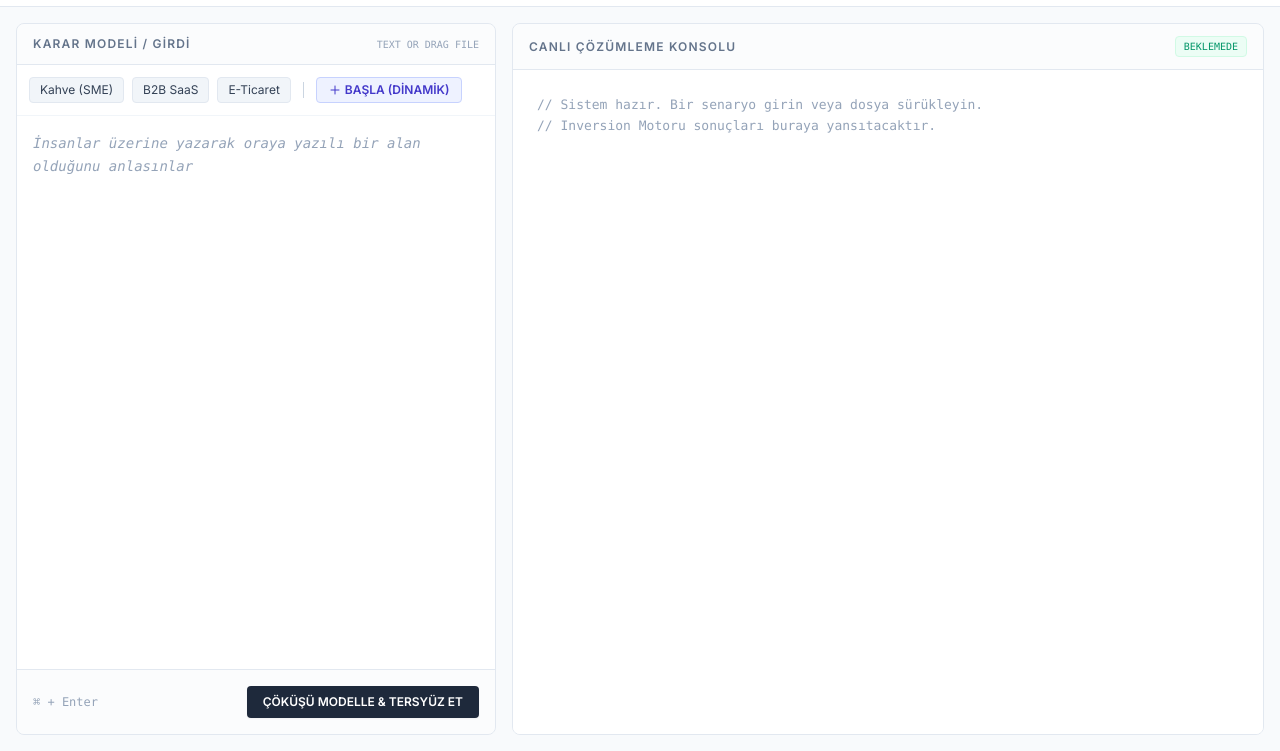
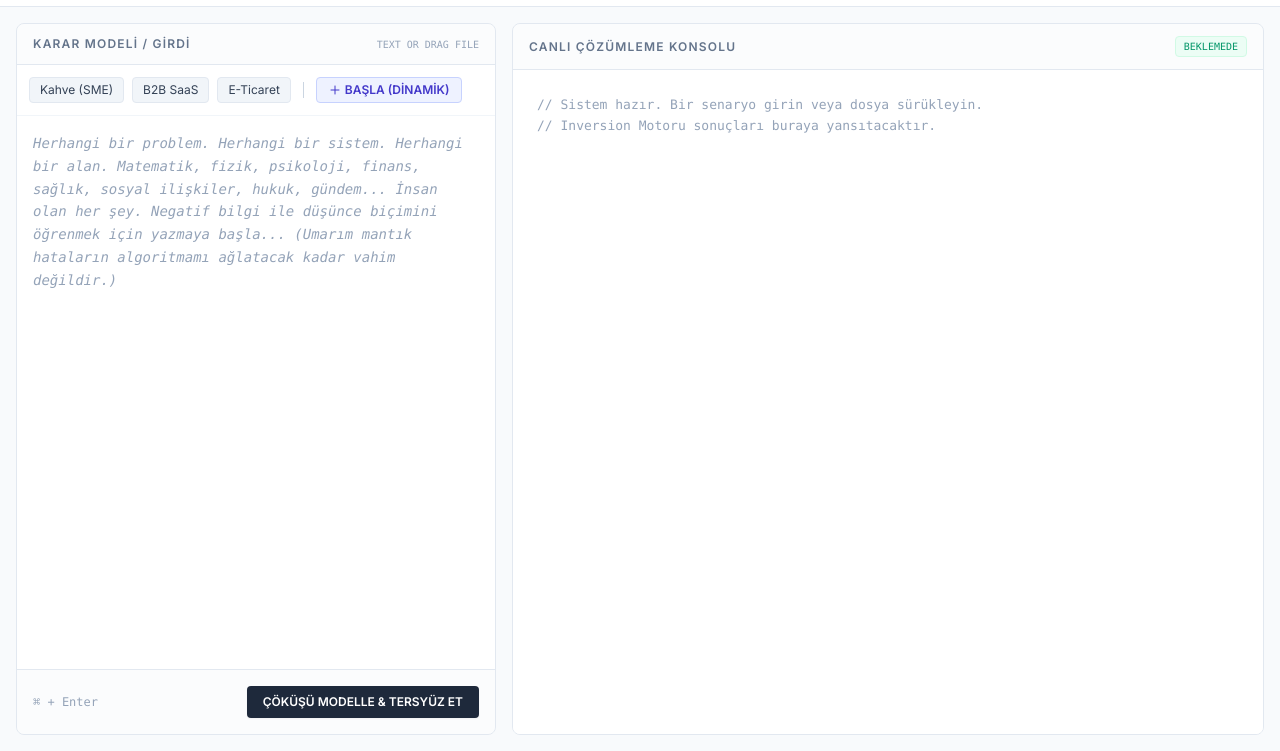
Before and after one commit to sagiarvil/inversioncore, a plain HTML site: page public/index.html in a window 1280 px wide. Shown: the part 49-800 px from the top of the page. Drawn offline with nearby package versions, Linux system fonts and the light colour scheme.

Commit message:
design(ui): update textarea placeholder with requested copy and humorous tone

```diff
--- a/public/index.html
+++ b/public/index.html
@@ -81,7 +81,7 @@
           </div>
         </div>
 
-        <textarea id="inputArea" class="flex-1 w-full resize-none p-4 text-sm text-slate-700 font-mono leading-relaxed focus:outline-none placeholder:italic placeholder:text-slate-400" placeholder="İnsanlar üzerine yazarak oraya yazılı bir alan olduğunu anlasınlar"></textarea>
+        <textarea id="inputArea" class="flex-1 w-full resize-none p-4 text-sm text-slate-700 font-mono leading-relaxed focus:outline-none placeholder:italic placeholder:text-slate-400" placeholder="Herhangi bir problem. Herhangi bir sistem. Herhangi bir alan. Matematik, fizik, psikoloji, finans, sağlık, sosyal ilişkiler, hukuk, gündem... İnsan olan her şey. Negatif bilgi ile düşünce biçimini öğrenmek için yazmaya başla... (Umarım mantık hataların algoritmamı ağlatacak kadar vahim değildir.)"></textarea>
 
         <div class="border-t border-slate-200 bg-slate-50/50 p-4 flex items-center justify-between">
           <span class="text-xs text-slate-400 font-mono">⌘ + Enter</span>
```
